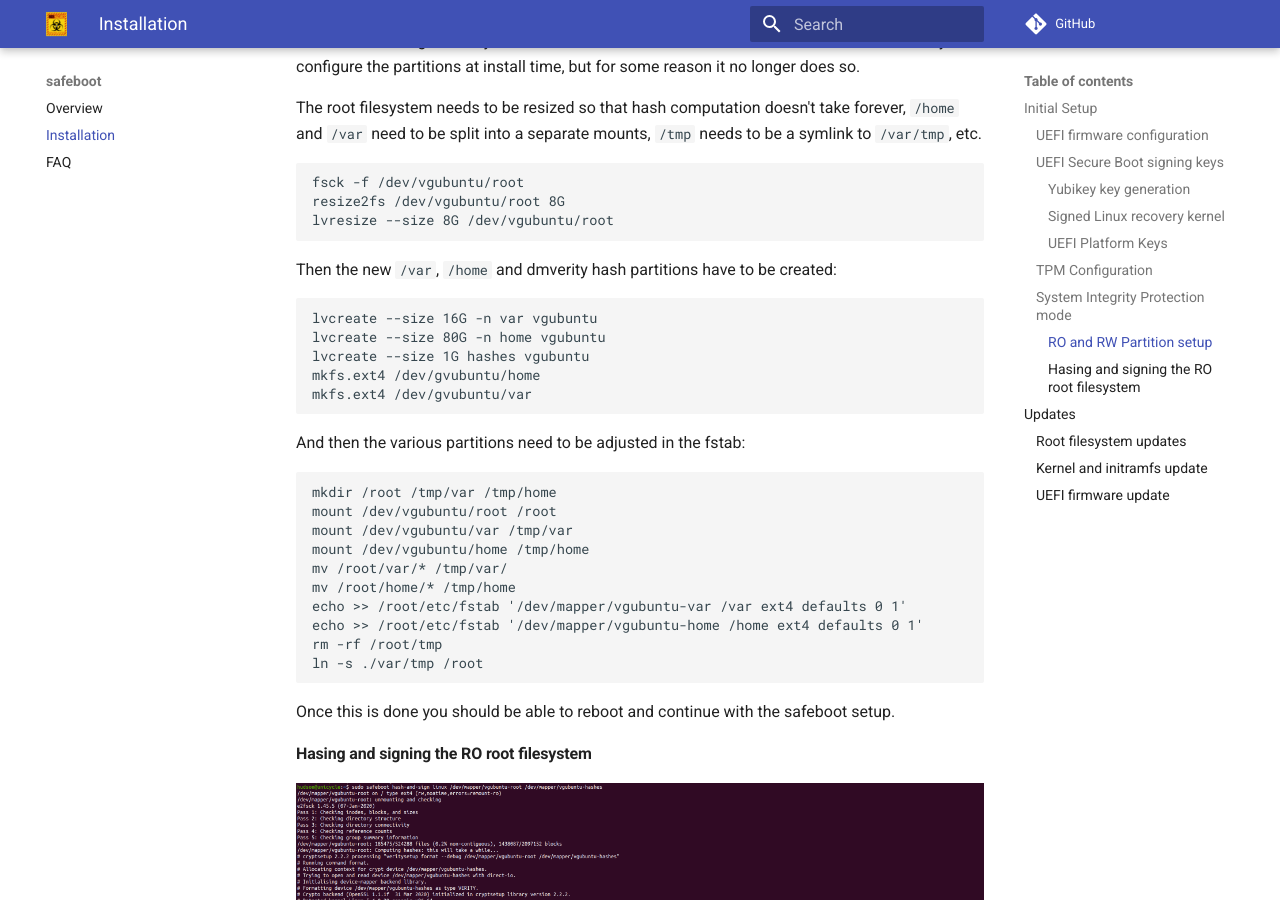
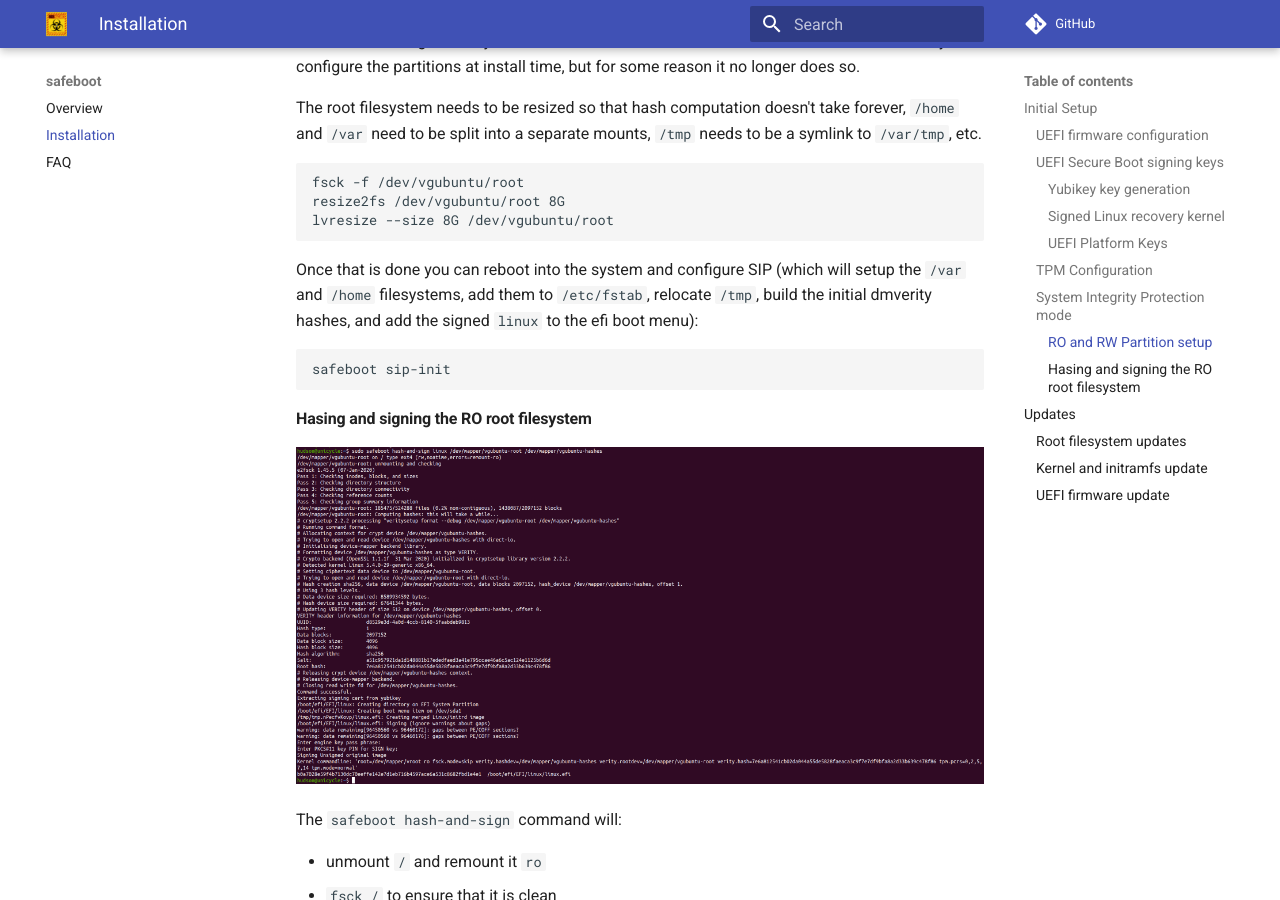
Before and after one commit to osresearch/safeboot, an MkDocs documentation site: the page built from docs/install.md, in a window 1280 px wide and 900 px high, scrolled down 8521 px. Built offline with MkDocs 1.6.1 and Material for MkDocs 9.7.7, drawn with Linux system fonts in a browser that asks for light colours; comment, search, counter and statistics services are not loaded.

Commit message:
sip-init: super dangerous, but better to script it than trust typos

````diff
--- a/docs/install.md
+++ b/docs/install.md
@@ -219,31 +219,13 @@ resize2fs /dev/vgubuntu/root 8G
 lvresize --size 8G /dev/vgubuntu/root
 ```
 
-Then the new `/var`, `/home` and dmverity hash partitions have to be created:
+Once that is done you can reboot into the system and configure SIP
+(which will setup the `/var` and `/home` filesystems, add them to
+`/etc/fstab`, relocate `/tmp`, build the initial dmverity hashes,
+and add the signed `linux` to the efi boot menu):
 ```
-lvcreate --size 16G -n var vgubuntu
-lvcreate --size 80G -n home vgubuntu
-lvcreate --size 1G hashes vgubuntu
-mkfs.ext4 /dev/gvubuntu/home
-mkfs.ext4 /dev/gvubuntu/var
+safeboot sip-init
 ```
-
-And then the various partitions need to be adjusted in the fstab:
-```
-mkdir /root /tmp/var /tmp/home
-mount /dev/vgubuntu/root /root
-mount /dev/vgubuntu/var /tmp/var
-mount /dev/vgubuntu/home /tmp/home
-mv /root/var/* /tmp/var/
-mv /root/home/* /tmp/home
-echo >> /root/etc/fstab '/dev/mapper/vgubuntu-var /var ext4 defaults 0 1'
-echo >> /root/etc/fstab '/dev/mapper/vgubuntu-home /home ext4 defaults 0 1'
-rm -rf /root/tmp
-ln -s ./var/tmp /root
-```
-
-Once this is done you should be able to reboot and continue
-with the safeboot setup.
 
 
 #### Hasing and signing the RO root filesystem
````
Also changed, not shown: 1 other file.
